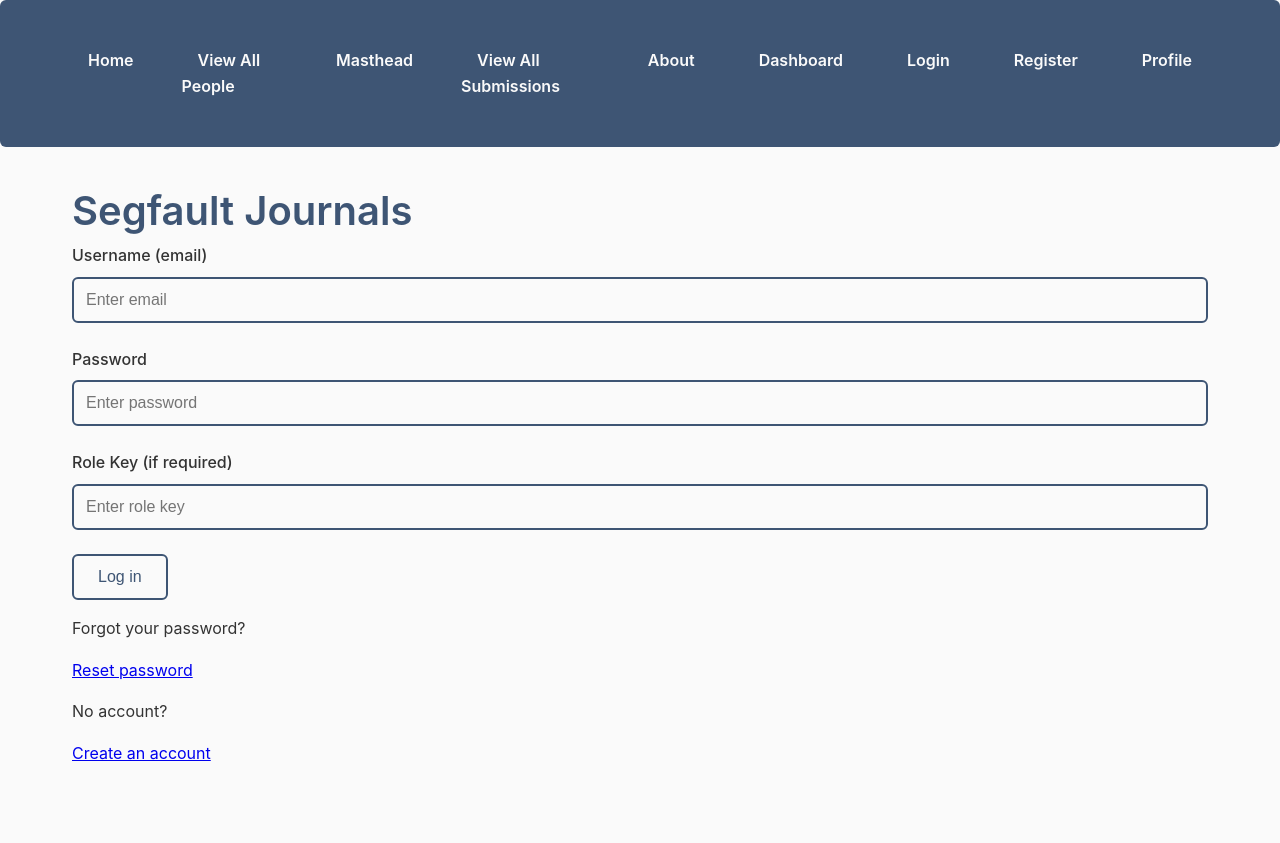
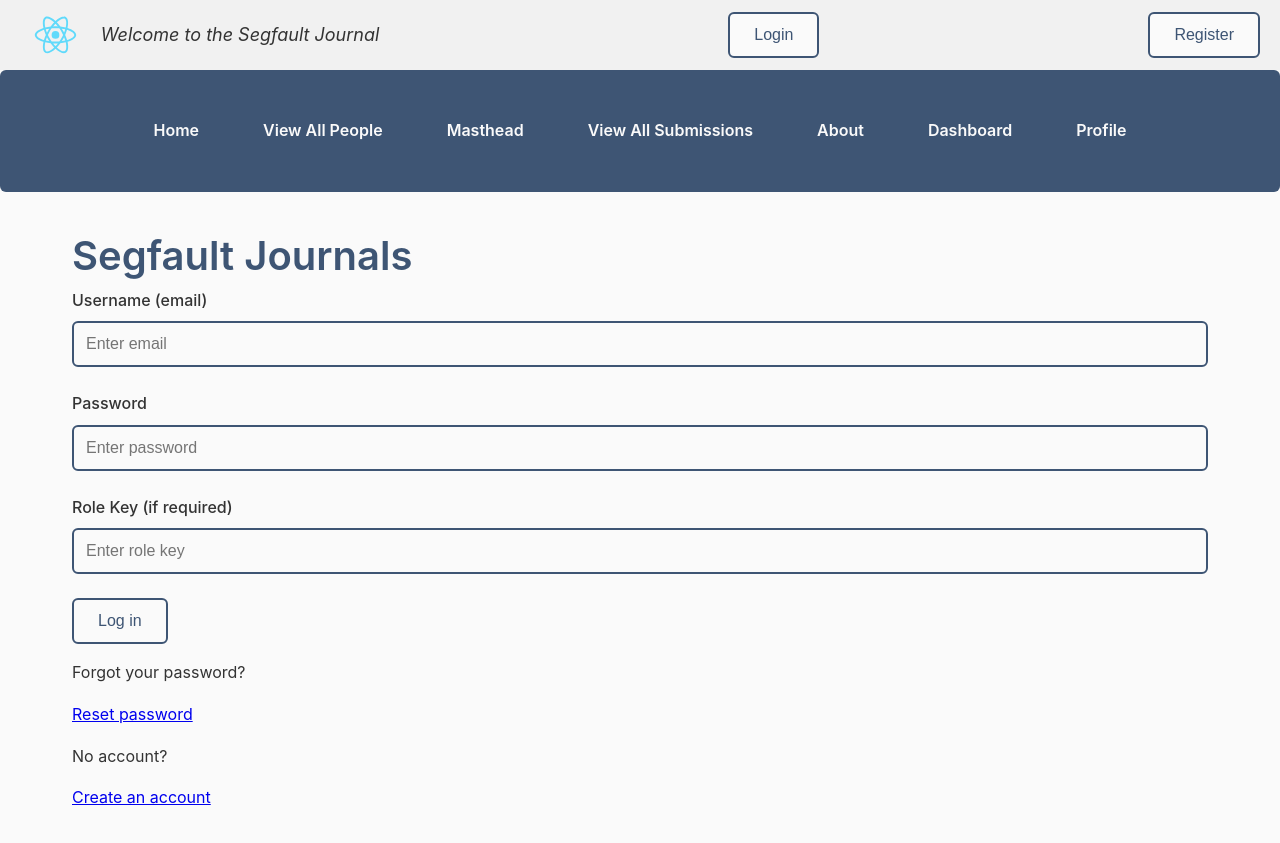
Before and after one commit to RuchirBo/segfault-journal-frontend, a React (Create React App) app: page /login in a window 1280 px wide. Before the commit the page ends 800 px from the top, so only its background shows below. Built offline with nearby package versions, Linux system fonts and the light colour scheme; no server answers.

Commit message:
fixed formatting of header and added logo

```diff
--- a/src/App.css
+++ b/src/App.css
@@ -275,3 +275,62 @@ nav a:focus {
   border-color: #ccc;
   cursor: not-allowed;
 }
+
+.auth-buttons-container {
+  display: flex;
+  justify-content: space-between;
+  align-items: center;
+  padding: 10px 20px;
+  background-color: #f1f1f1;
+  position: relative;
+}
+
+.auth-button {
+  font-size: 1rem;
+  padding: 0.75rem 1.5rem;
+  margin-left: 0px;
+  cursor: pointer;
+  border-radius: 6px;
+  border: 2px solid var(--primary-color);
+  background-color: var(--background-color);
+  color: var(--primary-color);
+  font-weight: 500;
+  transition: background-color 0.3s ease, color 0.3s ease, border-color 0.3s ease;
+}
+
+.auth-button:hover,
+.auth-button:focus {
+  background-color: var(--primary-color);
+  color: var(--background-color);
+  border-color: var(--primary-color);
+  outline: none;
+}
+
+.auth-button:active {
+  background-color: var(--secondary-color);
+  color: var(--background-color);
+  border-color: var(--secondary-color);
+}
+
+.auth-button:disabled {
+  background-color: #f0f0f0;
+  color: #ccc;
+  border-color: #ccc;
+  cursor: not-allowed;
+}
+.logo-and-slogan {
+  display: flex;
+  align-items: center;
+  margin-right: 20px;
+}
+
+.logo {
+  height: 50px;
+  margin-right: 10px;
+}
+
+.slogan {
+  font-size: 18px;
+  font-style: italic;
+  color: #333;
+}
--- a/src/App.js
+++ b/src/App.js
@@ -1,4 +1,5 @@
 import React from 'react';
+import logo from './logo.svg';
 import {
   BrowserRouter,
   Routes,
@@ -64,6 +65,24 @@ function App() {
 
   return (
     <BrowserRouter>
+          <div className="auth-buttons-container">
+          <div className="logo-and-slogan">
+          <img src={logo} alt="Segfault Journal Logo" className="logo" />
+          <span className="slogan">Welcome to the Segfault Journal</span>
+        </div>
+            <button
+              className="auth-button"
+              onClick={() => window.location.href = '/login'}
+            >
+              Login
+            </button>
+            <button
+              className="auth-button"
+              onClick={() => window.location.href = '/register'}
+            >
+              Register
+            </button>
+          </div>
       <Navbar />
       <Routes>
         {/* For a different home page, we can do:
--- a/src/Components/Navbar/Navbar.jsx
+++ b/src/Components/Navbar/Navbar.jsx
@@ -9,8 +9,6 @@ const PAGES = [
   { label: 'View All Submissions', destination: '/submissions' },
   { label: 'About', destination: '/about' },
   { label: 'Dashboard', destination: '/dashboard' },
-  { label: 'Login', destination: '/login' },
-  { label: 'Register', destination: '/register' },
   { label: 'Profile', destination: '/profile' },
 ];
 
```
Also changed, not shown: src/index.css (line endings or trailing spaces).
